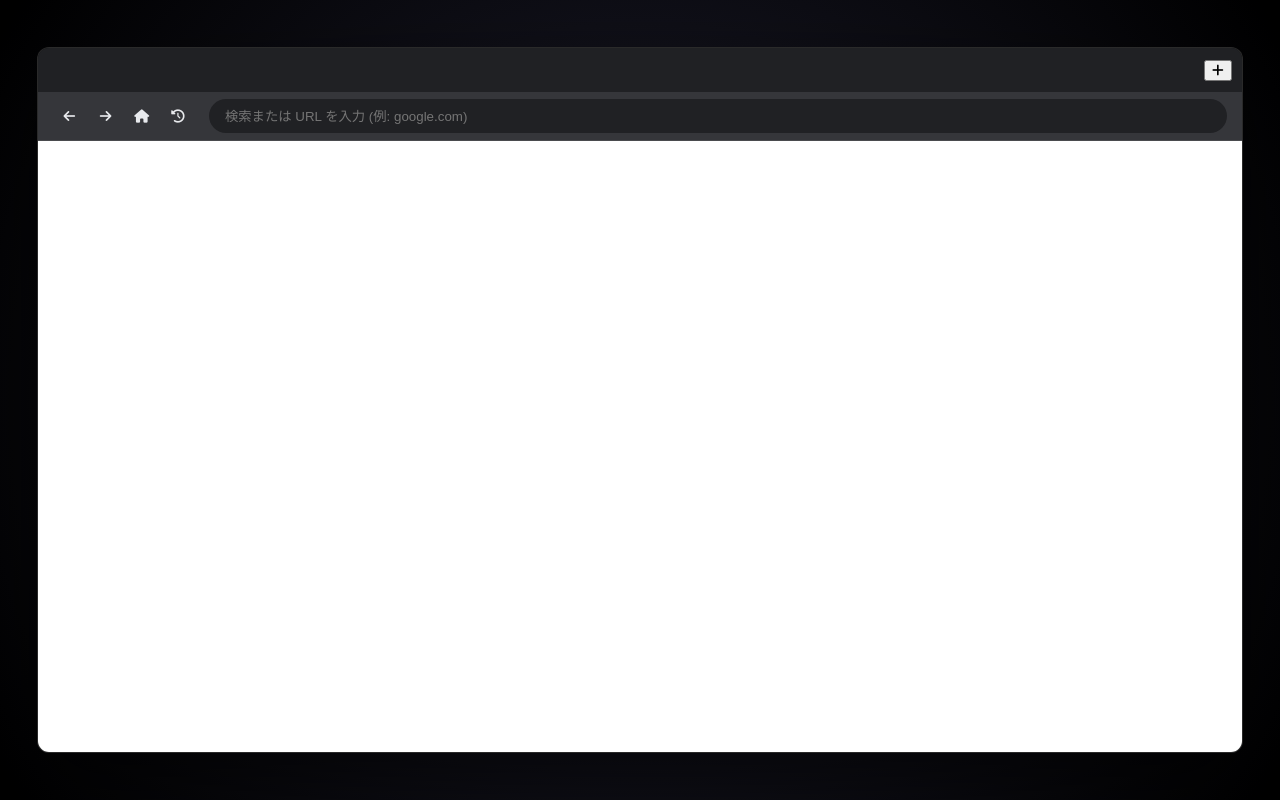
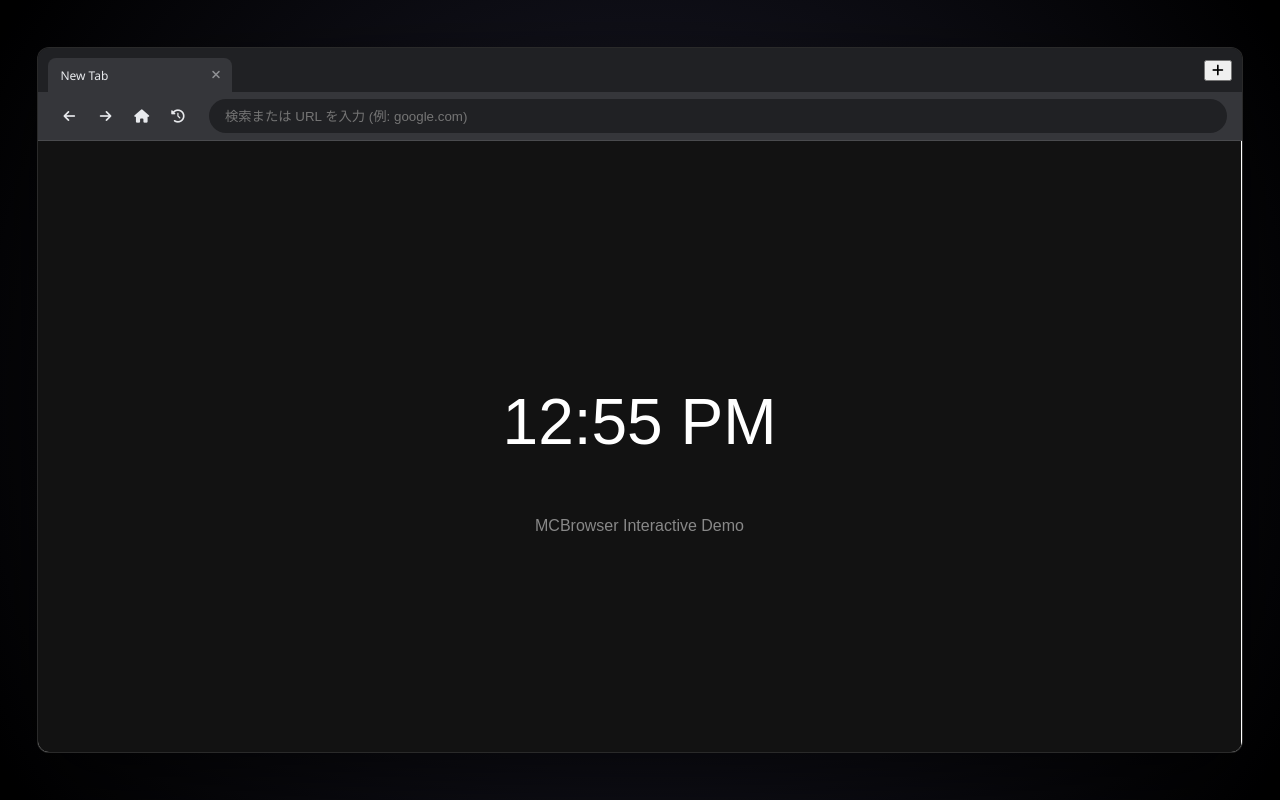
Before and after one commit to mikancat10/MCBrowser, a plain HTML site: page demo.html in a window 1280 px wide. Drawn offline with Linux system fonts and the light colour scheme.

Commit message:
Update demo.html

```diff
--- a/demo.html
+++ b/demo.html
@@ -32,6 +32,6 @@
 
     <div id="contextMenu" class="context-menu hidden shadow-glass"></div>
 
-    <script src="js/browser.js"></script>
+    <script src="browser.js"></script>
 </body>
 </html>
```
